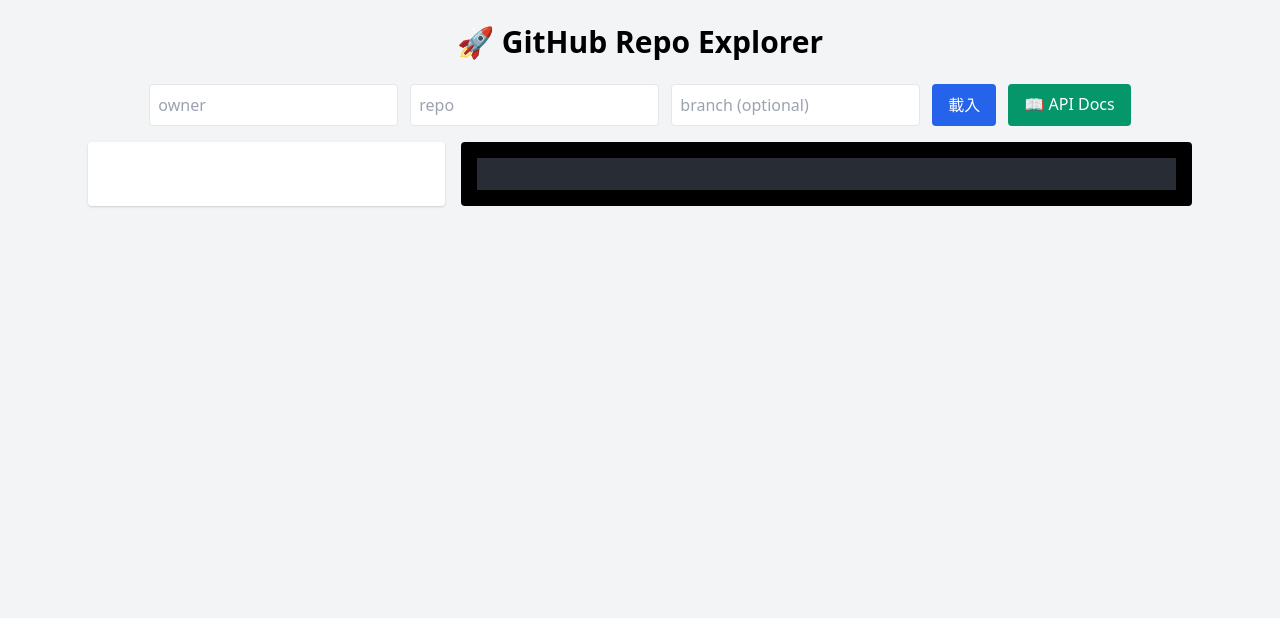
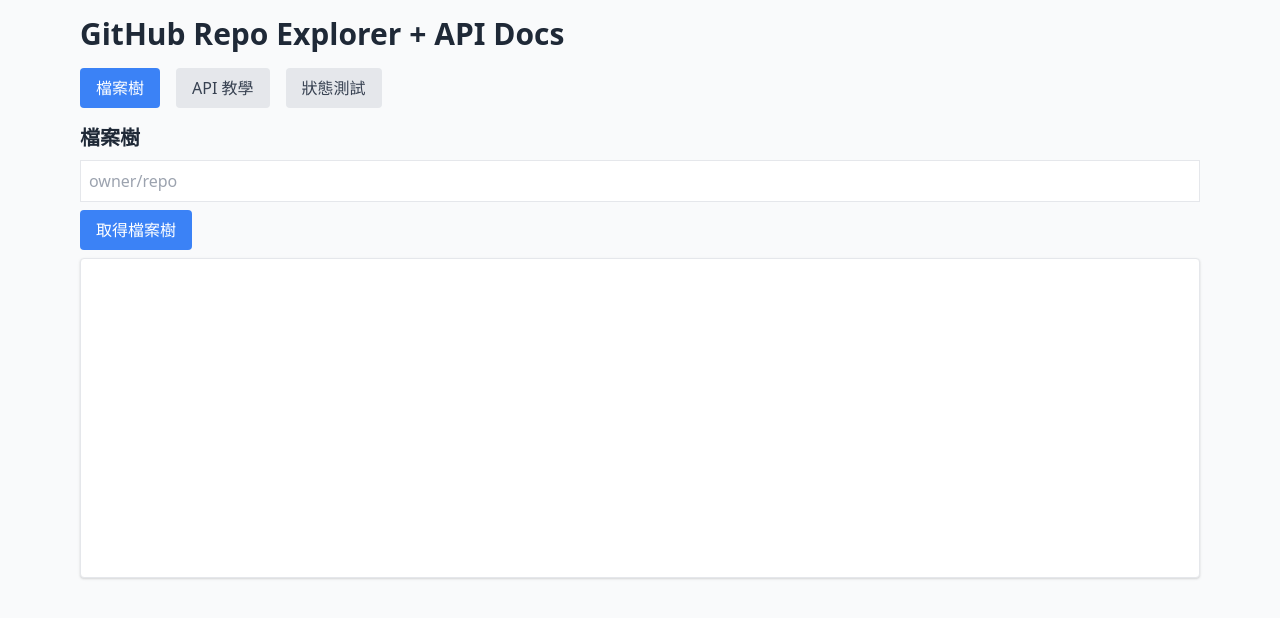
Before and after one commit to hsuncoding0/AI-update-gre, a website: page public/index.html in a window 1280 px wide. Drawn offline with nearby package versions, Linux system fonts and the light colour scheme.

Commit message:
Update index.html

```diff
--- a/public/index.html
+++ b/public/index.html
@@ -1,38 +1,43 @@
-<!doctype html>
+<!DOCTYPE html>
 <html lang="zh-Hant">
 <head>
-  <meta charset="utf-8" />
-  <meta name="viewport" content="width=device-width,initial-scale=1" />
-  <title>GitHub Repo Explorer</title>
-  <link href="https://cdn.jsdelivr.net/npm/tailwindcss@2.2.19/dist/tailwind.min.css" rel="stylesheet" />
-  <link href="https://cdnjs.cloudflare.com/ajax/libs/animate.css/4.1.1/animate.min.css" rel="stylesheet"/>
-  <link rel="stylesheet" href="https://cdnjs.cloudflare.com/ajax/libs/highlight.js/11.8.0/styles/atom-one-dark.min.css">
-  <script src="https://cdnjs.cloudflare.com/ajax/libs/highlight.js/11.8.0/highlight.min.js"></script>
+<meta charset="UTF-8">
+<meta name="viewport" content="width=device-width, initial-scale=1.0">
+<title>GitHub Repo Explorer + API Docs</title>
+<link href="https://cdn.jsdelivr.net/npm/tailwindcss@2.2.19/dist/tailwind.min.css" rel="stylesheet">
+<link rel="stylesheet" href="styles.css">
 </head>
-<body class="bg-gray-100">
-  <div class="max-w-6xl mx-auto p-6">
-    <h1 class="text-3xl font-bold text-center mb-6 animate__animated animate__fadeInDown">🚀 GitHub Repo Explorer</h1>
+<body class="bg-gray-50 text-gray-800">
+<div class="max-w-6xl mx-auto p-4">
+  <h1 class="text-3xl font-bold mb-4">GitHub Repo Explorer + API Docs</h1>
 
-    <div class="flex gap-3 mb-4 justify-center">
-      <input id="owner" placeholder="owner" class="p-2 border rounded" />
-      <input id="repo" placeholder="repo" class="p-2 border rounded" />
-      <input id="branch" placeholder="branch (optional)" class="p-2 border rounded" />
-      <button id="loadBtn" class="px-4 py-2 bg-blue-600 text-white rounded hover:bg-blue-700 transition">載入</button>
-      <a href="/api/docs" target="_blank" class="px-4 py-2 bg-green-600 text-white rounded hover:bg-green-700">📖 API Docs</a>
+  <!-- Tabs -->
+  <div class="flex space-x-4 mb-4">
+    <button class="tab-btn bg-blue-500 text-white px-4 py-2 rounded" data-tab="files">檔案樹</button>
+    <button class="tab-btn bg-gray-200 text-gray-700 px-4 py-2 rounded" data-tab="api">API 教學</button>
+    <button class="tab-btn bg-gray-200 text-gray-700 px-4 py-2 rounded" data-tab="status">狀態測試</button>
   </div>
 
-    <div id="progressBar" class="h-2 w-full bg-gray-300 rounded overflow-hidden hidden">
-      <div class="h-2 bg-blue-600 animate-pulse" style="width: 50%"></div>
+  <!-- Tab Contents -->
+  <div id="files" class="tab-content">
+    <h2 class="text-xl font-semibold mb-2">檔案樹</h2>
+    <input type="text" id="repoInput" placeholder="owner/repo" class="border p-2 w-full mb-2">
+    <button id="fetchTree" class="bg-blue-500 text-white px-4 py-2 rounded mb-2 hover:bg-blue-600">取得檔案樹</button>
+    <div id="treeContainer" class="border p-2 h-80 overflow-auto bg-white rounded shadow"></div>
   </div>
 
-    <div class="grid grid-cols-3 gap-4 mt-4">
-      <div class="bg-white shadow rounded p-4 overflow-auto max-h-[70vh]" id="tree"></div>
-      <div class="col-span-2 bg-black text-white rounded p-4 overflow-auto max-h-[70vh]">
-        <pre><code id="code" class="hljs"></code></pre>
+  <div id="api" class="tab-content hidden">
+    <h2 class="text-xl font-semibold mb-2">API 教學 & 範例測試</h2>
+    <div id="apiDocs" class="space-y-4"></div>
   </div>
+
+  <div id="status" class="tab-content hidden">
+    <h2 class="text-xl font-semibold mb-2">API 狀態測試</h2>
+    <button id="checkStatus" class="bg-green-500 text-white px-4 py-2 rounded mb-2 hover:bg-green-600">檢查狀態</button>
+    <pre id="statusResult" class="bg-white p-2 rounded shadow h-40 overflow-auto"></pre>
   </div>
 </div>
 
-  <script src="/app.js"></script>
+<script src="app.js"></script>
 </body>
 </html>
```
Lines whose indentation alone changed are shown as unchanged.
